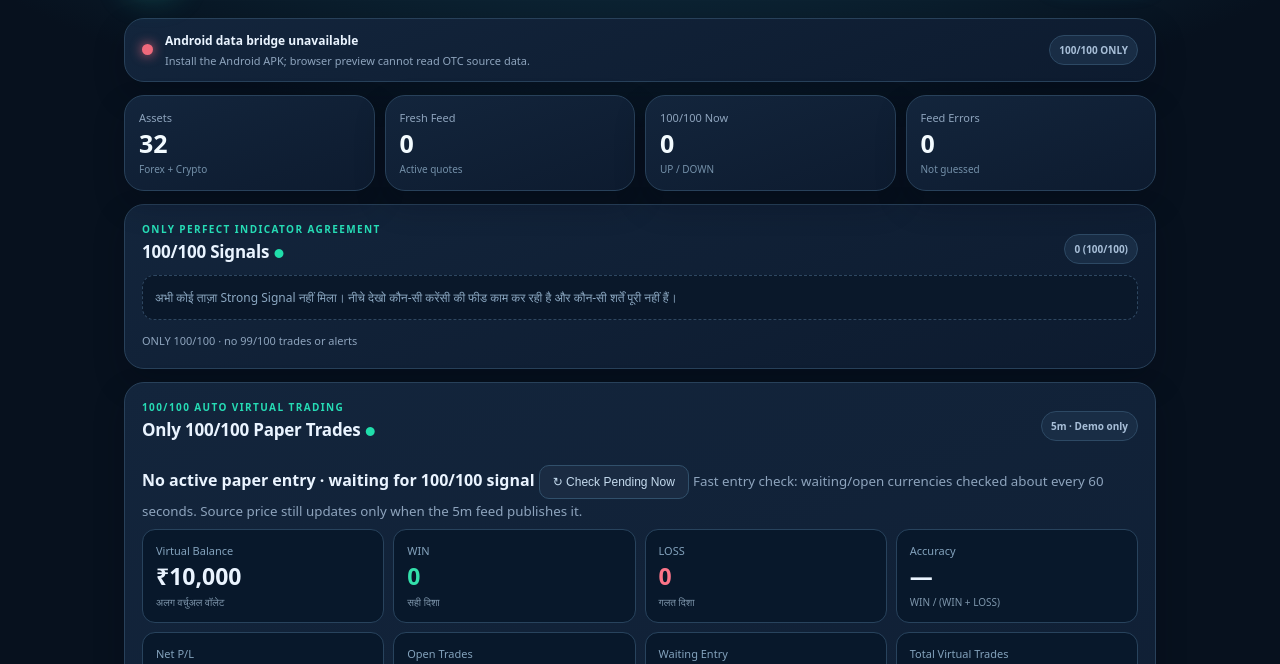
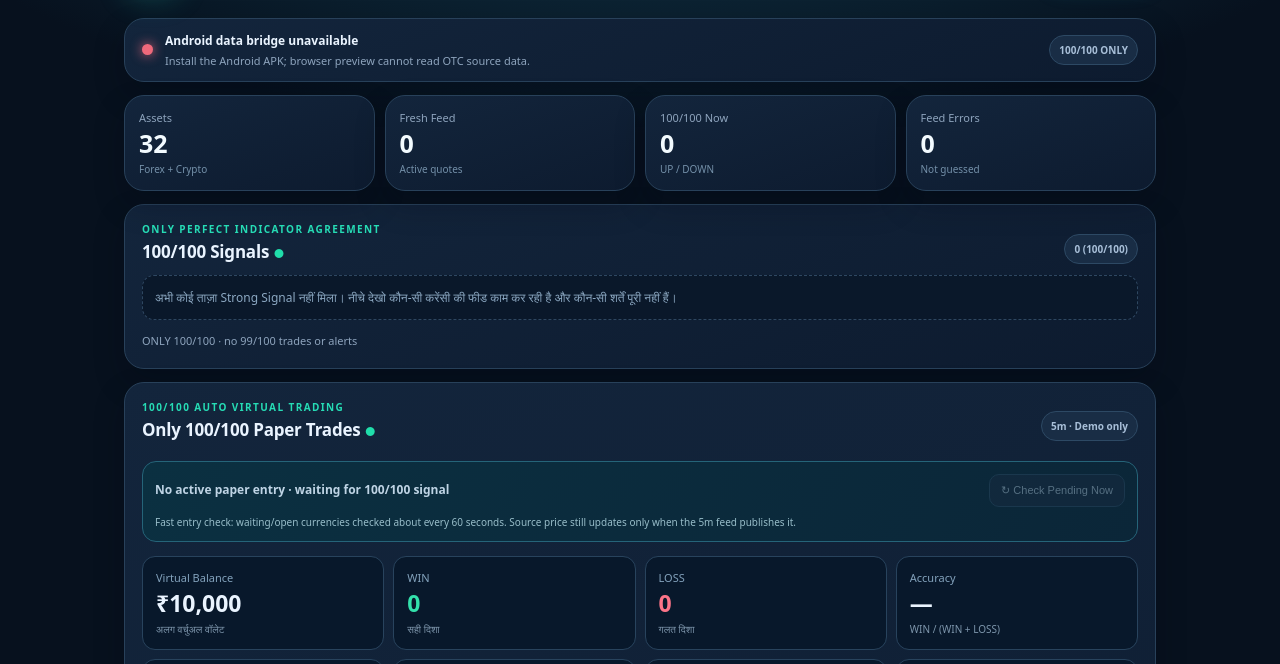
Before and after one commit to dwivedigaurav51-debug/Gaurav-data-save, a plain HTML site: page olymp-otc-multiscan/app/src/main/assets/index.html in a window 1280 px wide. Shown: the part 93-757 px from the top of the page. Drawn offline with Linux system fonts and the light colour scheme.

Commit message:
Style compact instantly visible 100/100 paper WAITING/OPEN status and Check Pending button

```diff
--- a/olymp-otc-multiscan/app/src/main/assets/styles.css
+++ b/olymp-otc-multiscan/app/src/main/assets/styles.css
@@ -88,3 +88,14 @@
 @media(max-width:680px){.paperstats{grid-template-columns:repeat(2,minmax(0,1fr))}.foldbody{padding:10px}.result-modal{padding:24px 14px}.result-big{font-size:64px}}
 
 .save-warning{display:none;margin:9px 0;padding:10px;border-radius:11px;font-size:12px;font-weight:700}.save-warning:not(:empty){display:block;background:#4b2c2d;border:1px solid #f18585;color:#fff0e5}
+
+/* V4 Fast: immediate paper-signal banner and lightweight pending-entry check */
+.fast-paper-strip{border:1px solid #256479;background:linear-gradient(120deg,#0b3041,#0b2638);padding:12px;border-radius:14px;display:flex;flex-wrap:wrap;gap:8px;align-items:center;margin:8px 0 14px}
+.fast-paper-strip strong{min-width:180px;flex:1;font-size:12px;line-height:1.5;overflow-wrap:anywhere}
+.fast-paper-strip small{display:block;flex-basis:100%;font-size:10px;color:#98bdc9;line-height:1.4}
+.fast-paper-strip .secondary{margin:0;padding:9px 11px;font-size:11px;white-space:nowrap}
+.fast-paper-strip .secondary:disabled{opacity:.4;cursor:not-allowed}
+.paper-entry-live{color:#3ef0ba}
+.paper-entry-wait{color:#ffe19b}
+.paper-entry-idle{color:#bfd4e5}
+@media(max-width:450px){.fast-paper-strip .secondary{width:100%}}
```
